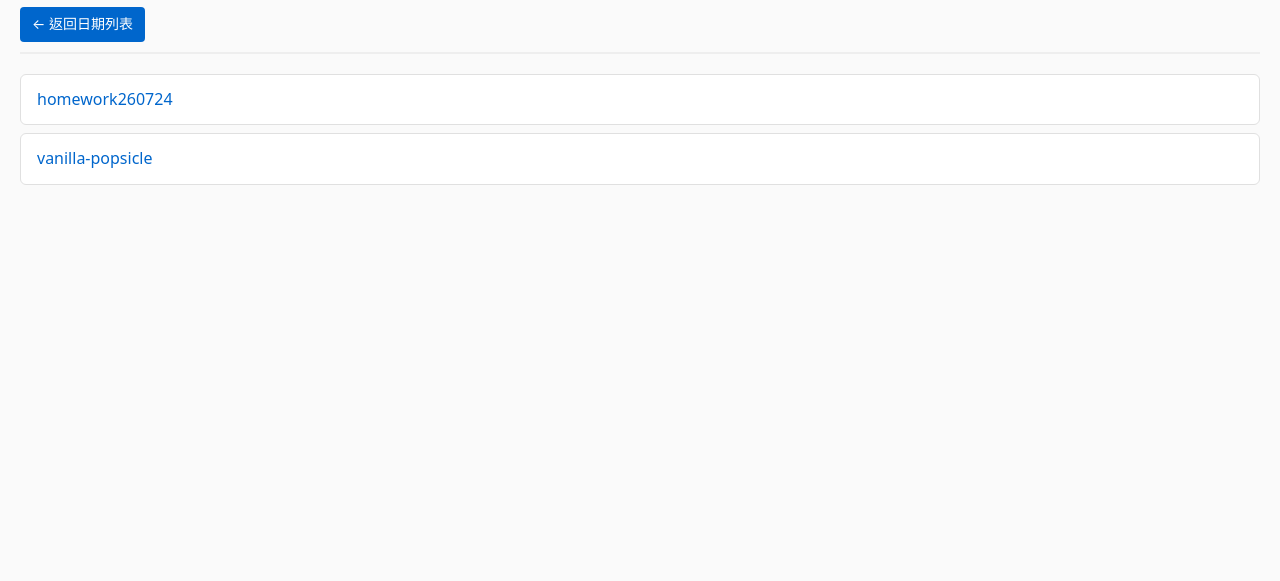
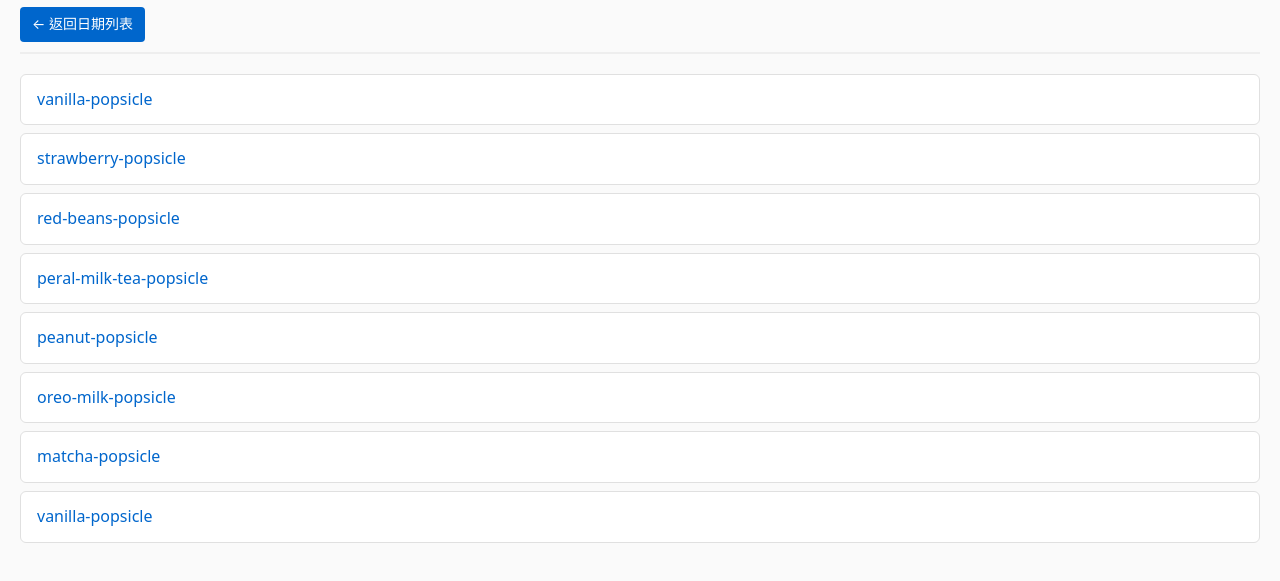
Before and after one commit to JSC0322/photos, a plain HTML site: page sweet-photos/index.html in a window 1280 px wide. Shown: the part 61-642 px from the top of the page. Drawn offline with Linux system fonts and the light colour scheme.

Commit message:
Add new popsicle links to index.html

```diff
--- a/sweet-photos/index.html
+++ b/sweet-photos/index.html
@@ -28,12 +28,42 @@
   <!-- 檔案清單 -->
   <ul>
     <li>
-      <a href="/photos/homework/260724/0.pdf" target="_blank">homework260724</a>
+      <a href="/photos/asweet/popsicle/vanilla.jpeg" target="_blank">vanilla-popsicle</a>
     </li>
   </ul>
   <ul>
     <li>
-      <a href="/photos/asweet/popsicle/vanilla.jpeg" target="_blank">vanilla-popsicle</a>
+      <a href="/photos/asweet/popsicle/strawberry.jpg" target="_blank">strawberry-popsicle</a>
+    </li>
+  </ul>
+  <ul>
+    <li>
+      <a href="/photos/asweet/popsicle/red-beans.jpeg" target="_blank">red-beans-popsicle</a>
+    </li>
+  </ul>
+  <ul>
+    <li>
+      <a href="/photos/asweet/popsicle/pearl-milk-tea.png" target="_blank">peral-milk-tea-popsicle</a>
+    </li>
+  </ul>
+  <ul>
+    <li>
+      <a href="/photos/asweet/popsicle/peanut.jpeg" target="_blank">peanut-popsicle</a>
+    </li>
+  </ul>
+  <ul>
+    <li>
+      <a href="/photos/asweet/popsicle/oreo-milk.png" target="_blank">oreo-milk-popsicle</a>
+    </li>
+  </ul>
+  <ul>
+    <li>
+      <a href="/photos/asweet/popsicle/matcha.jpeg" target="_blank">matcha-popsicle</a>
+    </li>
+  </ul>
+  <ul>
+    <li>
+      <a href="/photos/asweet/popsicle/macadamia-nuts.png" target="_blank">vanilla-popsicle</a>
     </li>
   </ul>
 
```
